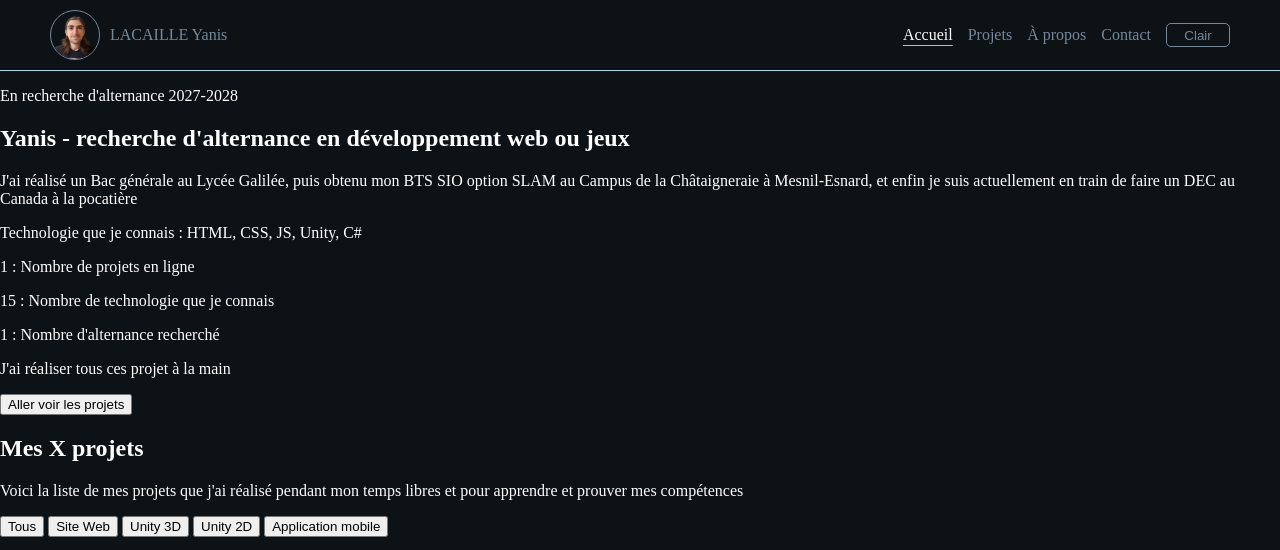
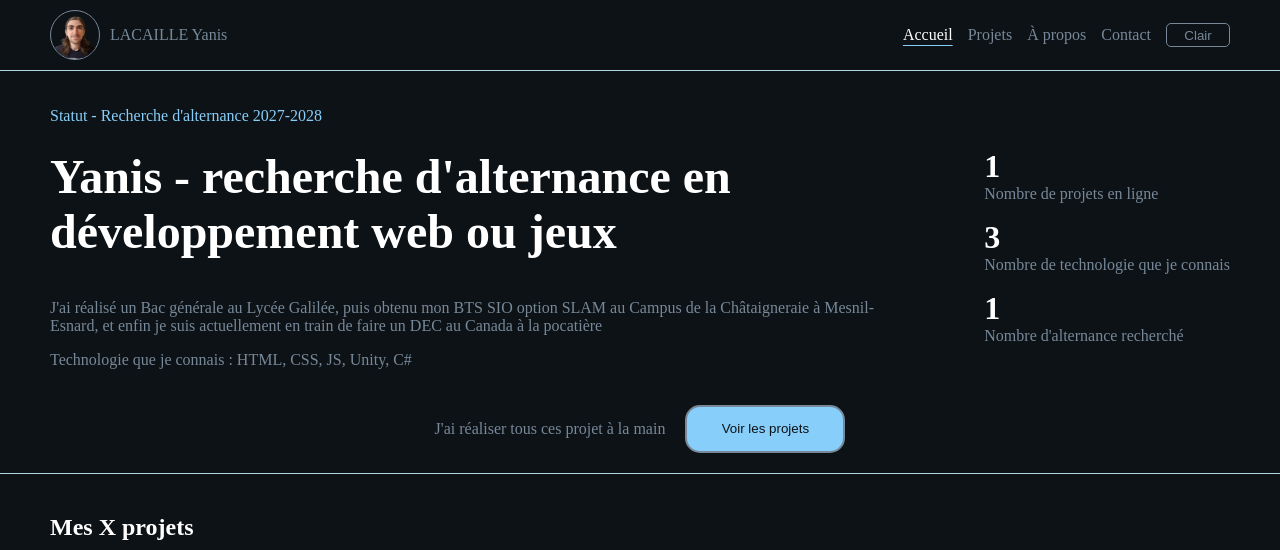
Before and after one commit to yalac/portfolio, a plain HTML site: page index.html in a window 1280 px wide. Shown: the top 550 px of the page. Drawn offline with Linux system fonts and the light colour scheme.

Commit message:
style(home): add CSS styling and update HTML classes

```diff
--- a/css/style.css
+++ b/css/style.css
@@ -4,6 +4,7 @@ body {
     padding: 0;
     margin: 0;
 }
+
 
 /*========================*/
 /* Style du header */
@@ -80,3 +81,100 @@ header nav ul {
     color: white;
     cursor: pointer;
 }
+
+/*========================*/
+/* Style section home */
+/*========================*/
+.home {
+    padding: 20px 50px;
+    border-bottom: 0.5px solid lightblue;
+}
+
+/* la description dans le home */
+.home-description {
+    color: lightskyblue;
+    margin-bottom: -1rem;
+}
+
+/* le titre du home */
+.home-title {
+    font-size: 3em;
+    font-weight: 800;
+}
+
+.left-and-right {
+    display: flex;
+    justify-content: space-between;
+    align-items: center;
+}
+
+/* partie gauche avec les textes */
+.home-text-left {
+    color: lightslategray;
+    max-width: 70%;
+}
+
+.home-text-left h1 {
+    color: white;
+}
+
+/* partie droite avec les nombres */
+.home-text-right {
+    color: lightslategray;
+}
+
+.important-number {
+    font-size: 32px;
+    color: white;
+}
+
+/* voir les projet depuis home */
+.home-see-project {
+    display: flex;
+    gap: 20px;
+    justify-content: center;
+    align-items: center;
+    padding-top: 20px;
+}
+
+.see-project-text {
+    color: lightslategray;
+}
+
+.see-project-button {
+    color: #0d1216;
+    background-color: lightskyblue;
+    border: 2px solid lightslategray;
+    border-radius: 15px;
+    height: 3rem;
+    width: 10rem;
+}
+
+.see-project-button:hover {
+    transform: translateY(-2px);
+    cursor: pointer;
+}
+
+/*========================*/
+/* Style section projet */
+/*========================*/
+.projects {
+    padding: 20px 50px;
+    border-bottom: 0.5px solid lightblue;
+}
+
+/*========================*/
+/* Style section a propos */
+/*========================*/
+.about {
+    padding: 20px 50px;
+    border-bottom: 0.5px solid lightblue;
+}
+
+/*========================*/
+/* Style section contact */
+/*========================*/
+.contact {
+    padding: 20px 50px;
+    border-bottom: 0.5px solid lightblue;
+}
--- a/index.html
+++ b/index.html
@@ -38,37 +38,70 @@
                 </div>
             </div>
         </header>
+        <div class="border-line"></div>
 
         <!--Corp principal qui aura mes 4 parties-->
-        <main>
+        <main class="container">
             <!--Section accueil (présentation)-->
-            <section id="home">
-                <p>En recherche d'alternance 2027-2028</p>
-                <h1>
-                    Yanis - recherche d'alternance en développement web ou jeux
+            <section id="home" class="home">
+                <p class="home-description">
+                    Statut - Recherche d'alternance 2027-2028
+                </p>
+                <div class="left-and-right">
+                    <div class="home-text-left">
+                        <h1 class="home-title">
+                            Yanis - recherche d'alternance en développement web
+                            ou jeux
                         </h1>
 
                         <!--petit résumé-->
-                <p>
-                    J'ai réalisé un Bac générale au Lycée Galilée, puis obtenu
-                    mon BTS SIO option SLAM au Campus de la Châtaigneraie à
-                    Mesnil-Esnard, et enfin je suis actuellement en train de
-                    faire un DEC au Canada à la pocatière
+
+                        <p class="home-resume">
+                            J'ai réalisé un Bac générale au Lycée Galilée, puis
+                            obtenu mon BTS SIO option SLAM au Campus de la
+                            Châtaigneraie à Mesnil-Esnard, et enfin je suis
+                            actuellement en train de faire un DEC au Canada à la
+                            pocatière
                         </p>
-                <p>Technologie que je connais : HTML, CSS, JS, Unity, C#</p>
+                        <p class="home-techno">
+                            Technologie que je connais : HTML, CSS, JS, Unity,
+                            C#
+                        </p>
+                    </div>
 
                     <!--quelque chiffre-->
-                <p>1 : Nombre de projets en ligne</p>
-                <p>15 : Nombre de technologie que je connais</p>
-                <p>1 : Nombre d'alternance recherché</p>
+                    <div class="home-numbers home-text-right">
+                        <p class="home-number1">
+                            <strong class="important-number">1</strong
+                            ><br />Nombre de projets en ligne
+                        </p>
+                        <p class="home-number2">
+                            <strong class="important-number">3</strong
+                            ><br />Nombre de technologie que je connais
+                        </p>
+                        <p class="home-number3">
+                            <strong class="important-number">1</strong
+                            ><br />Nombre d'alternance recherché
+                        </p>
+                    </div>
+                </div>
 
                 <!--inciter a aller voir les projets-->
-                <p>J'ai réaliser tous ces projet à la main</p>
-                <button type="button">Aller voir les projets</button>
+                <div class="home-see-project">
+                    <span class="see-project-text"
+                        >J'ai réaliser tous ces projet à la main</span
+                    >
+                    <a href="#projects"
+                        ><button class="see-project-button" type="button">
+                            Voir les projets
+                        </button></a
+                    >
+                </div>
             </section>
+            <div class="border-line"></div>
 
             <!--Section projets (liste de mes projets réalisés)-->
-            <section id="projects">
+            <section id="projects" class="projects">
                 <h2>Mes X projets</h2>
                 <p>
                     Voici la liste de mes projets que j'ai réalisé pendant mon
@@ -87,7 +120,7 @@
 
                 <!--les cartes de tous les projets-->
                 <!--projet 1-->
-                <div id="cards">
+                <div class="cards">
                     <article id="card-project1">
                         <img src="" alt="Image du projet 1" />
                         <p>Numéro du projet</p>
@@ -133,9 +166,10 @@
                     </article>
                 </div>
             </section>
+            <div class="border-line"></div>
 
             <!--Section a propos (mes informations)-->
-            <section id="about">
+            <section id="about" class="about">
                 <h2>Qui je suis ?</h2>
 
                 <!--description-->
@@ -204,9 +238,10 @@
                     >Voir mon CV (PDF)</a
                 >
             </section>
+            <div class="border-line"></div>
 
             <!--Section contact (formulaire pour me contacter)-->
-            <section id="contact">
+            <section id="contact" class="contact">
                 <h2>Me contacter</h2>
                 <p>
                     Vous pouvez me contacter pour toutes questions ou en
@@ -283,13 +318,14 @@
                     positif ou négatif
                 </p>
             </section>
+            <div class="border-line"></div>
         </main>
 
         <!--Footer-->
         <footer>
             <p>LACAILLE Yanis, 2026, portfolio personnel</p>
 
-            <nav id="nav-footer">
+            <nav class="nav-footer">
                 <ul>
                     <li><a href="#home">Accueil</a></li>
                     <li><a href="#projects">Projets</a></li>
```
Lines whose indentation alone changed are shown as unchanged.
